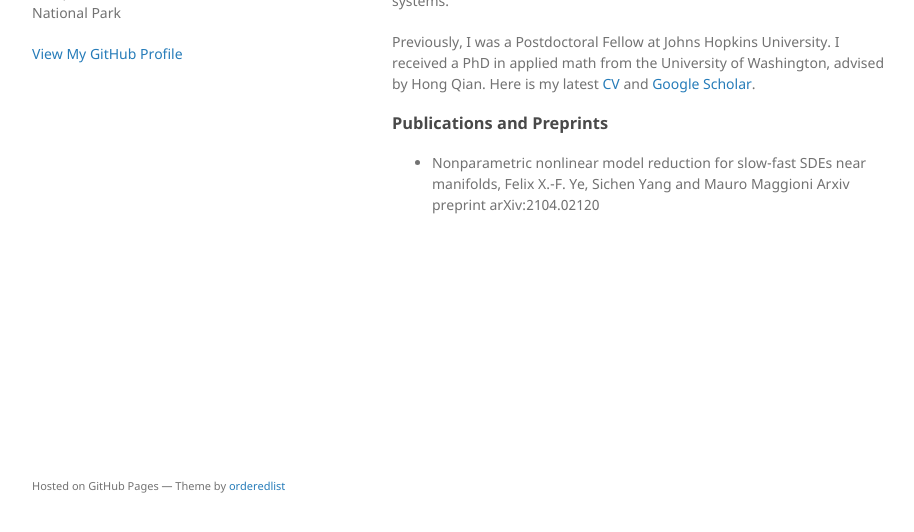
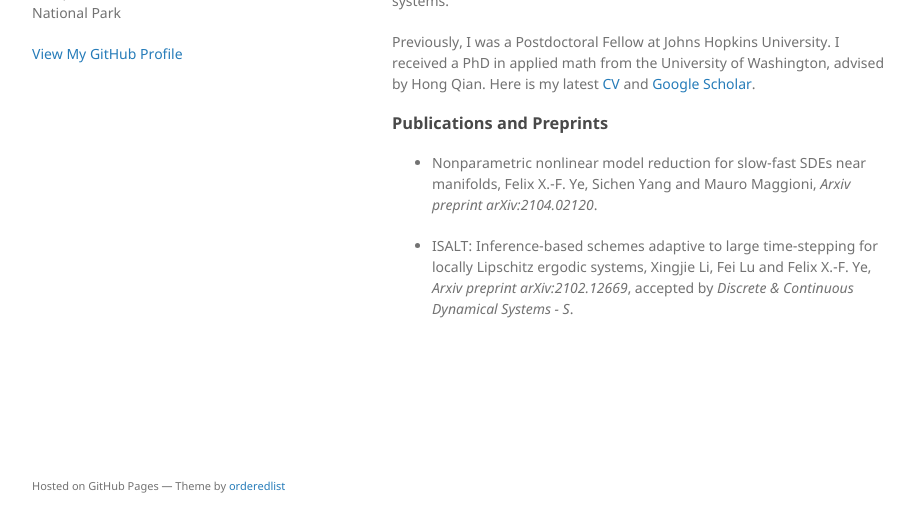
Before and after one commit to yexf308/yexf308.github.io, a Jekyll site: the page built from index.md, in a window 1280 px wide, cut to the strip 335-867 px from the top of the page. Shown: the whole strip, without its empty margins (178-1092 px from the left). Built offline with Jekyll 4.4.1, drawn with Linux system fonts in a browser that asks for light colours; our own code applies the rules of GitHub Pages for plain Markdown files.

Commit message:
Update index.md

```diff
--- a/index.md
+++ b/index.md
@@ -15,5 +15,8 @@ Previously, I was a Postdoctoral Fellow at Johns Hopkins University. I received
 ### Publications and Preprints
 
 - Nonparametric nonlinear model reduction for slow-fast SDEs near manifolds,
- Felix X.-F. Ye, Sichen Yang and Mauro Maggioni
-  Arxiv preprint arXiv:2104.02120
+ Felix X.-F. Ye, Sichen Yang and Mauro Maggioni,
+  _Arxiv preprint arXiv:2104.02120_.
+
+- ISALT: Inference-based schemes adaptive to large time-stepping for locally Lipschitz ergodic systems, Xingjie Li, Fei Lu and Felix X.-F. Ye,
+_Arxiv preprint arXiv:2102.12669_, accepted by _Discrete & Continuous Dynamical Systems - S_.
```
